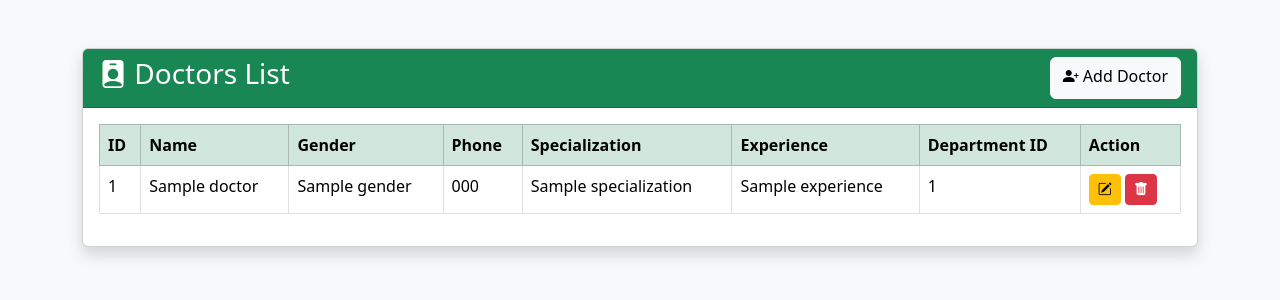
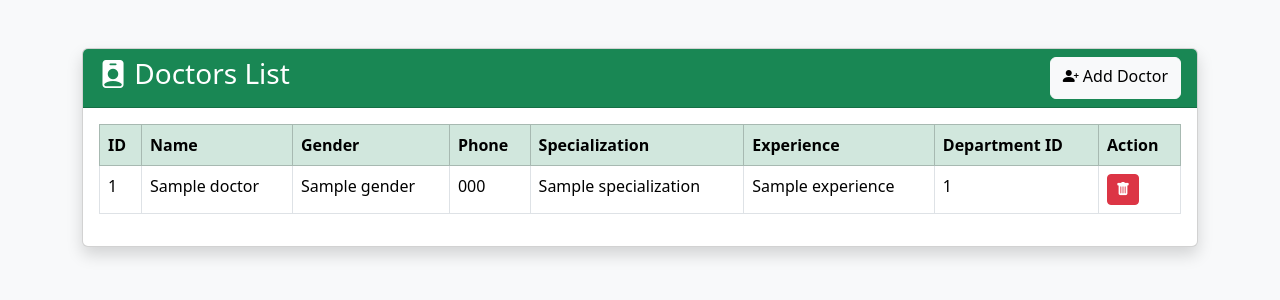
Before and after one commit to officialamantyagi-lab/Hospital-Management-System, a FastAPI app: template templates/doctors.html in a window 1280 px wide. Shown: the top 300 px of the page. Run offline with FastAPI, Linux system fonts and the light colour scheme; the template is opened without the code that fills it: most values are stand-ins (such as "Sample title", 1, 10 or a date in 2020).

Commit message:
error fix

```diff
--- a/templates/doctors.html
+++ b/templates/doctors.html
@@ -68,9 +68,7 @@ Add Doctor
 
 <td>
 
-<a href="/edit_doctor/{{d.doctor_id}}" class="btn btn-warning btn-sm">
-<i class="bi bi-pencil-square"></i>
-</a>
+
 
 <a href="/delete_doctor/{{d.doctor_id}}"
 class="btn btn-danger btn-sm"
```
